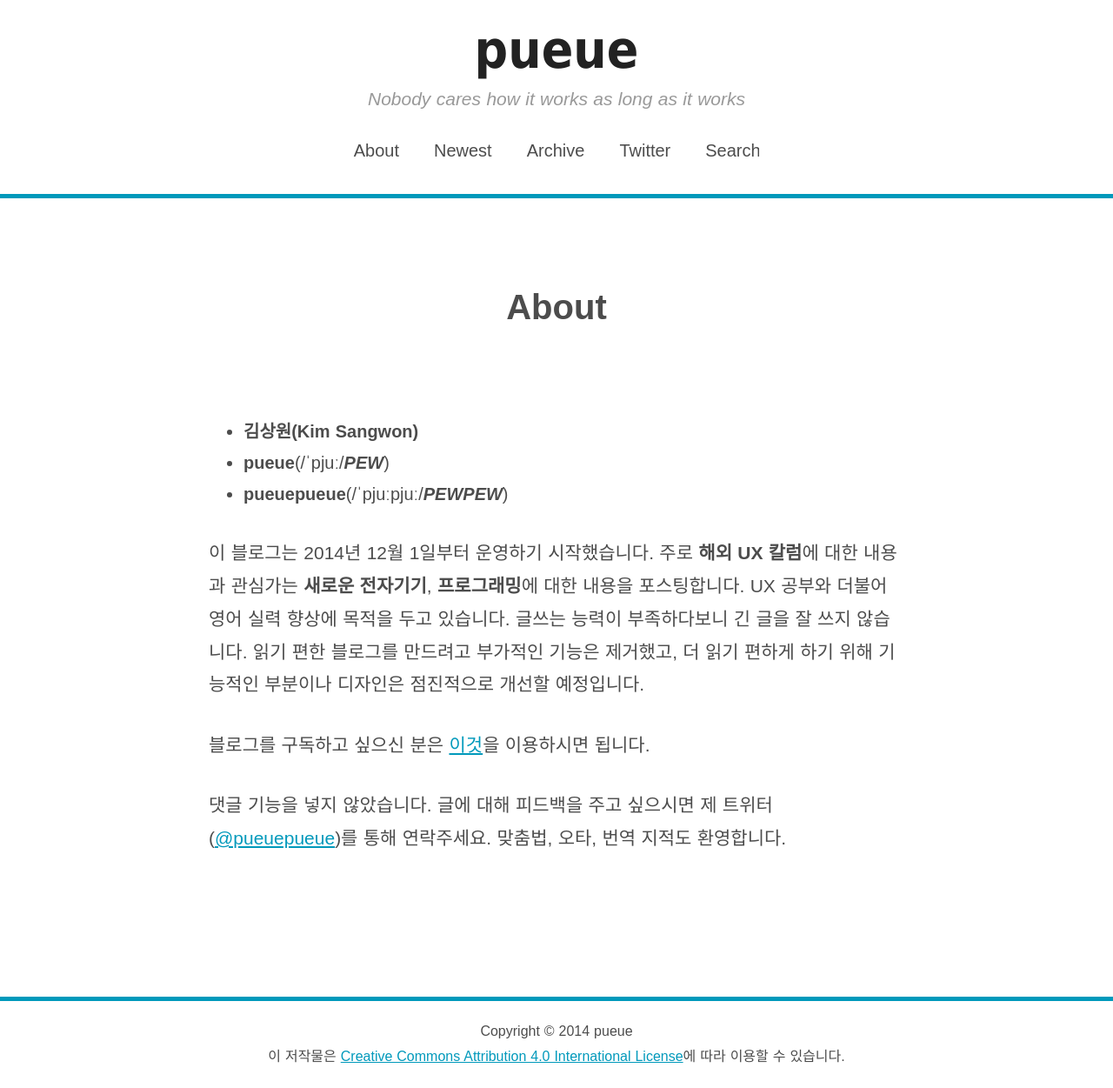
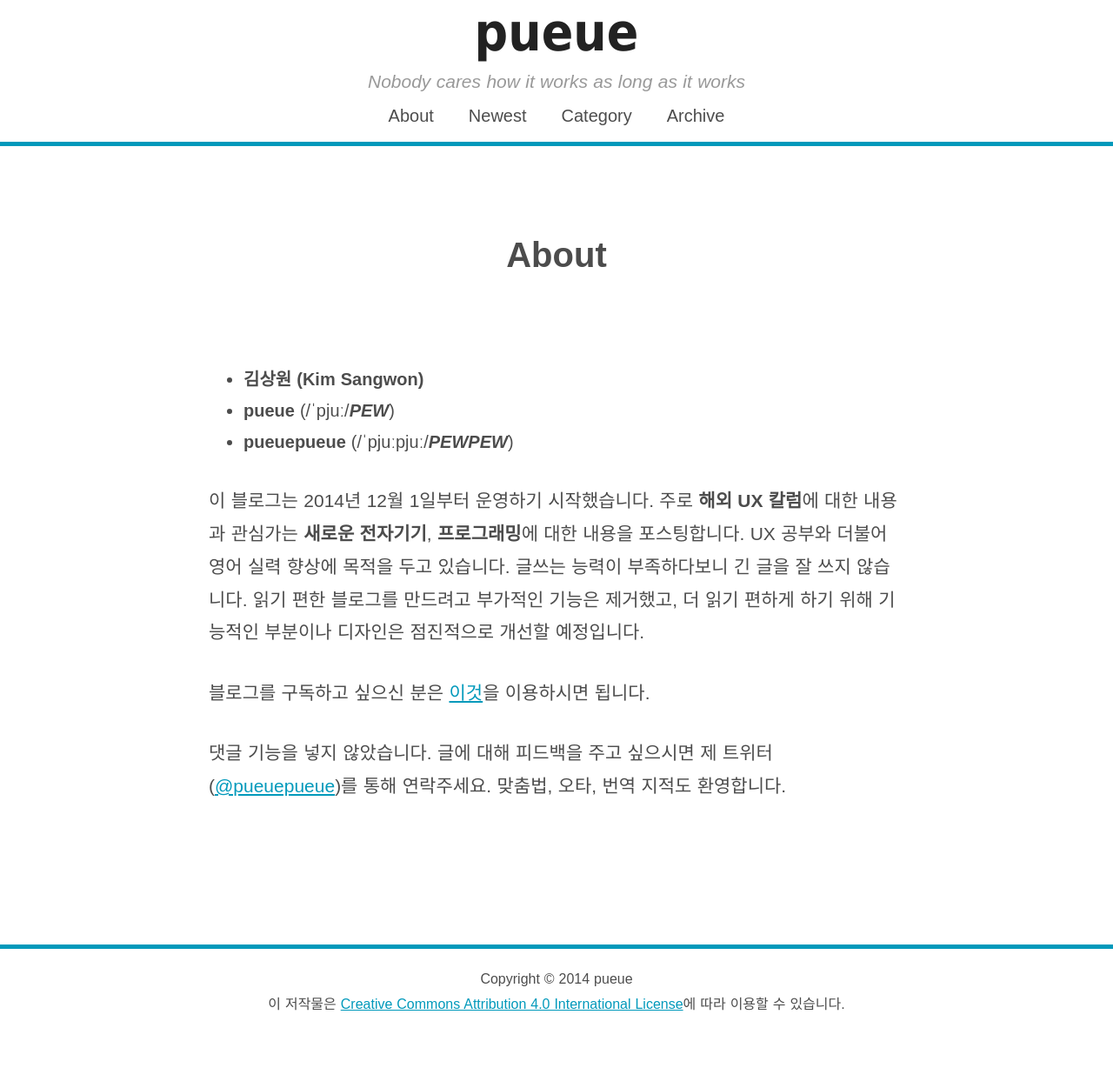
Before and after one commit to gloorx/gloorx.github.io, a Jekyll site: the page built from about.md, in a window 1280 px wide. Shown: the whole page at 87% size. Built offline with Jekyll 4.4.1, drawn with Linux system fonts in a browser that asks for light colours; some web fonts are replaced; after the commit the page ends 1191 px from its top, so only the background shows below that.

Commit message:
shorten header

```diff
--- a/_includes/header.html
+++ b/_includes/header.html
@@ -20,21 +20,23 @@
           </a>
         </li>
         <li>
+          <a href="{{ site.baseurl }}/category/">
+            Category
+          </a>
+        </li>
+        <li>
           <a href="{{ site.baseurl }}/archive/">
             Archive
           </a>
         </li>
-        <li>
-          <a href="http://twitter.com/pueuepueue/">
-            Twitter
-          </a>
-        </li>
       <!-- search form -->
+      <!--
         <li>
           <form method="get" action="">
             <input type="text" name="s" placeholder="Search" required/>
           </form>
         </li>
+      -->
     </ul>
   </nav>
 
--- a/_sass/_layout.scss
+++ b/_sass/_layout.scss
@@ -4,7 +4,7 @@
 .site-header {
     overflow: hidden;
     text-align: center;
-    padding: 20px 0px 20px 0px;
+    padding: 0px 0px 10px 0px;
     border-bottom: 5px solid $brand-color;
 
 }
@@ -27,9 +27,9 @@
 }
 
 .site-nav {
-    margin-top: 0.5em;
+    margin-top: 0em;
     text-align: center;
-    line-height: 3em;
+    line-height: 2em;
     font-size: $menu-font-size;
 }
 .site-nav a {
--- a/about.md
+++ b/about.md
@@ -3,10 +3,10 @@ layout: page
 title: About
 permalink: /about/
 ---
-- **김상원(Kim Sangwon)**
-- **pueue**(/ˈpjuː/***PEW***)
+- **김상원 (Kim Sangwon)**
+- **pueue** (/ˈpjuː/***PEW***)
 <br/>
-- **pueuepueue**(/ˈpjuːpjuː/***PEWPEW***)
+- **pueuepueue** (/ˈpjuːpjuː/***PEWPEW***)
 
 이 블로그는 2014년 12월 1일부터 운영하기 시작했습니다. 주로 **해외 UX 칼럼**에 대한 내용과 관심가는 **새로운 전자기기**, **프로그래밍**에 대한 내용을 포스팅합니다. UX 공부와 더불어 영어 실력 향상에 목적을 두고 있습니다. 글쓰는 능력이 부족하다보니 긴 글을 잘 쓰지 않습니다. 읽기 편한 블로그를 만드려고 부가적인 기능은 제거했고, 더 읽기 편하게 하기 위해 기능적인 부분이나 디자인은 점진적으로 개선할 예정입니다.
 
```
Also changed, not shown: archive.md (deleted, +0 -20 lines), category.md (added, +20 -0 lines).
